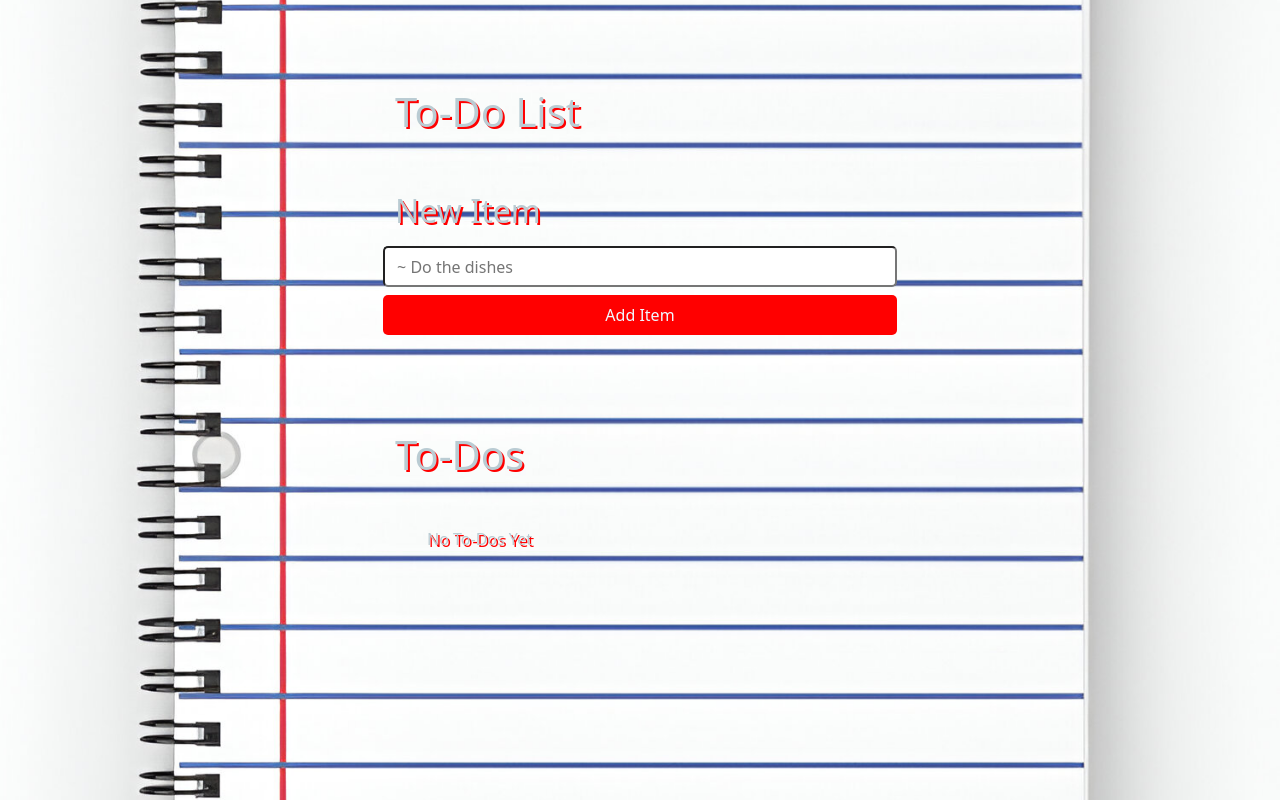
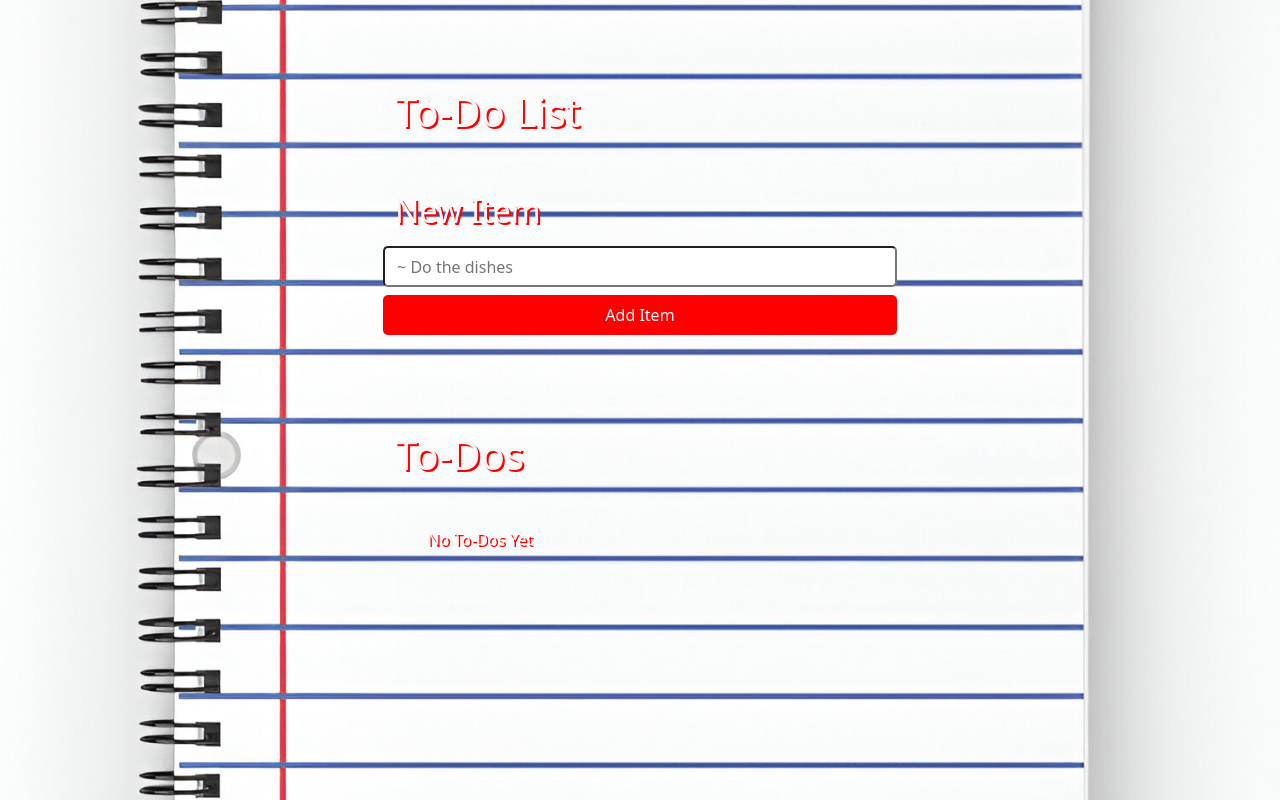
Before and after one commit to C0dingForFun/react-to-do-list, a React (Vite) app: page / in a window 1280 px wide. Built offline with nearby package versions, Linux system fonts and the light colour scheme.

Commit message:
added more zazz

```diff
--- a/src/styles.css
+++ b/src/styles.css
@@ -15,7 +15,7 @@ body{
     width:60vw;
     margin: auto;
     border-radius:20px;
-    color: rgb(186, 204, 211);
+    color: whitesmoke;
     text-shadow: 2px 2px red;
     /* animation: border 2.5s ease infinite forwards; */
 }
```
